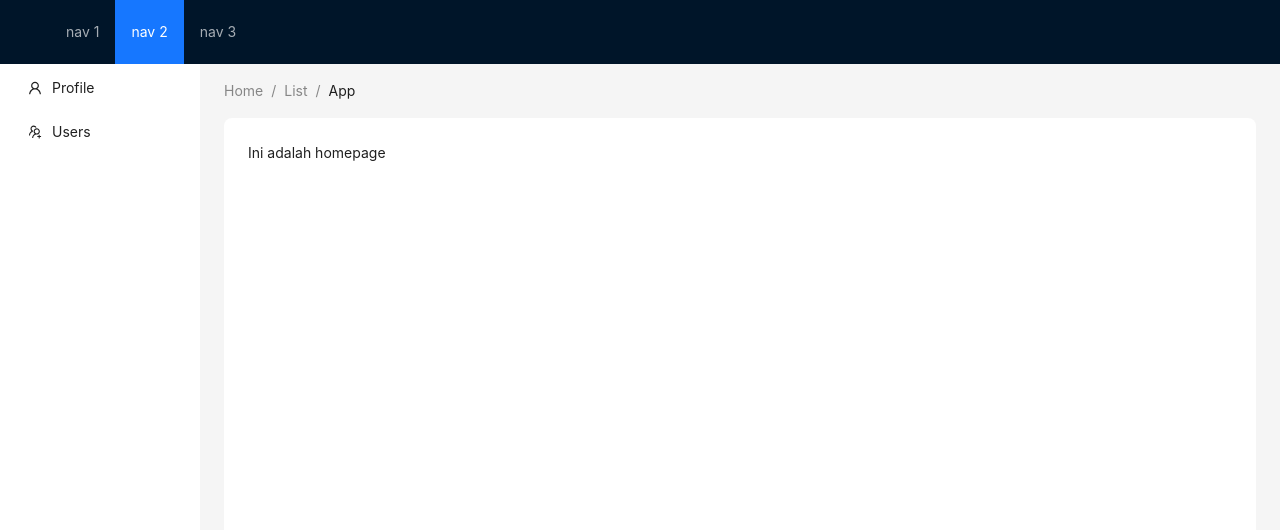
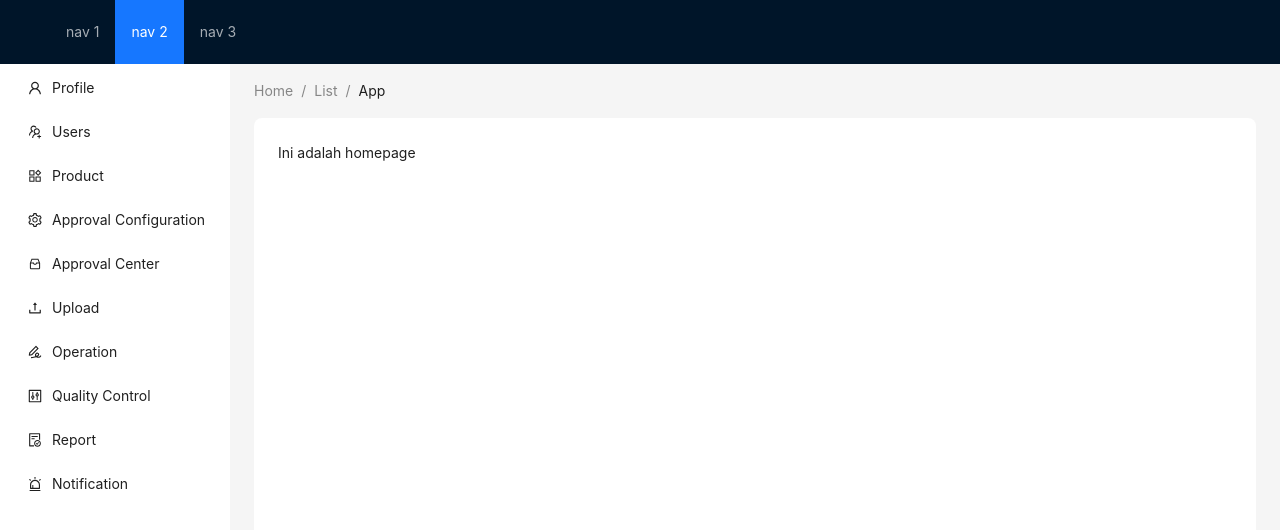
Before and after one commit to IQMS-System/AnalysisToolFrontend, a React (Vite) app: page / in a window 1280 px wide. Shown: the top 530 px of the page. Built offline with nearby package versions, Linux system fonts and the light colour scheme.

Commit message:
feat: add icon for side menu

```diff
--- a/src/components/BaseLayout/index.tsx
+++ b/src/components/BaseLayout/index.tsx
@@ -1,5 +1,16 @@
 import React, { ComponentClass, FunctionComponent } from "react";
-import { UsergroupAddOutlined, UserOutlined } from "@ant-design/icons";
+import {
+  UsergroupAddOutlined,
+  UserOutlined,
+  ProductOutlined,
+  SettingOutlined,
+  InboxOutlined,
+  UploadOutlined,
+  SignatureOutlined,
+  ControlOutlined,
+  FileDoneOutlined,
+  AlertOutlined,
+} from "@ant-design/icons";
 import type { MenuProps } from "antd";
 import { Breadcrumb, Layout, Menu, theme } from "antd";
 
@@ -27,6 +38,38 @@ const menu: Menu[] = [
   {
     title: "Users",
     icon: UsergroupAddOutlined,
+  },
+  {
+    title: "Product",
+    icon: ProductOutlined,
+  },
+  {
+    title: "Approval Configuration",
+    icon: SettingOutlined,
+  },
+  {
+    title: "Approval Center",
+    icon: InboxOutlined,
+  },
+  {
+    title: "Upload",
+    icon: UploadOutlined,
+  },
+  {
+    title: "Operation",
+    icon: SignatureOutlined,
+  },
+  {
+    title: "Quality Control",
+    icon: ControlOutlined,
+  },
+  {
+    title: "Report",
+    icon: FileDoneOutlined,
+  },
+  {
+    title: "Notification",
+    icon: AlertOutlined,
   },
 ];
 
@@ -60,7 +103,7 @@ const BaseLayout = ({ children }: Props) => {
         />
       </Header>
       <Layout style={{ minHeight: "92vh" }}>
-        <Sider width={200} style={{ background: colorBgContainer }}>
+        <Sider width={230} style={{ background: colorBgContainer }}>
           <Menu
             mode="inline"
             defaultSelectedKeys={["1"]}
```
